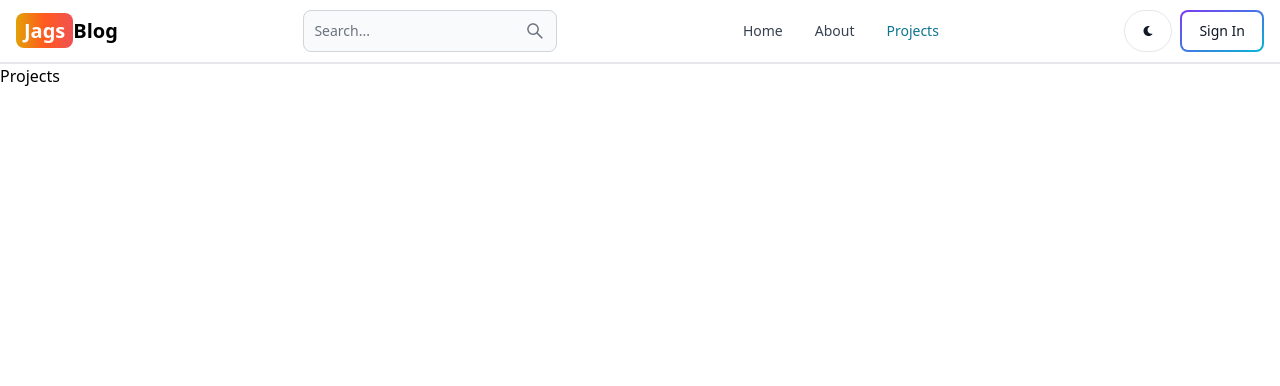
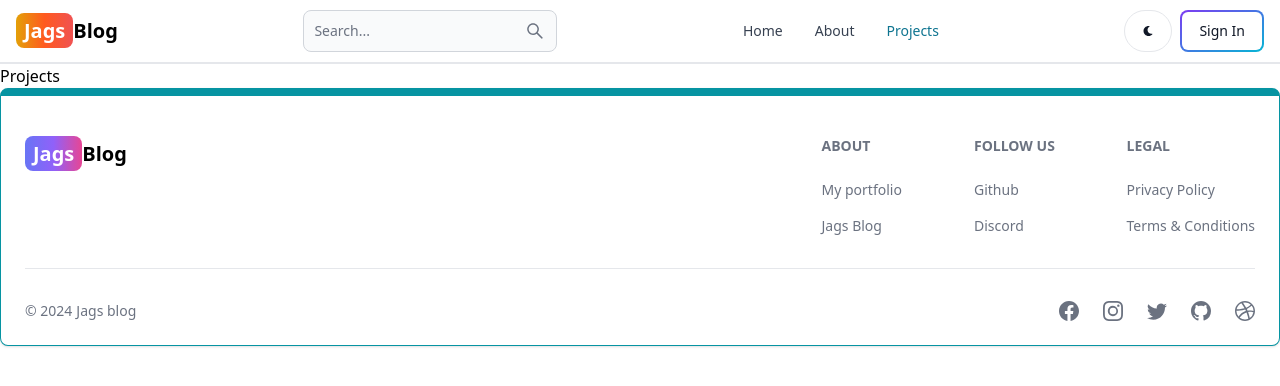
Before and after one commit to Jagrit787/MERN-Blog, a React (Vite) app in the folder client/: page /projects in a window 1280 px wide. Shown: the top 386 px of the page. Built offline with nearby package versions, Linux system fonts and the light colour scheme.

Commit message:
create and add footer component

```diff
--- a/client/src/App.jsx
+++ b/client/src/App.jsx
@@ -6,6 +6,7 @@
 import Dashboard from './pages/Dashboard'
 import Projects from './pages/Projects'
 import Header from './components/Header'
+import Footer from './components/Footer'
 
 export default function App() {
   return (
@@ -19,9 +20,8 @@
         <Route path='/sign-in' element ={<SignIn />} />
         <Route path='/dashboard' element ={<Dashboard />} />
         <Route path='/projects' element ={<Projects />} />
-
-
       </Routes>
+      <Footer />
     </BrowserRouter>
   )
 }
--- /dev/null
+++ b/client/src/components/Footer.jsx
@@ -0,0 +1,81 @@
+import { Footer } from 'flowbite-react';
+import { Link } from 'react-router-dom';
+import { BsFacebook, BsInstagram, BsTwitter, BsGithub, BsDribbble } from 'react-icons/bs';
+export default function FooterCom() {
+  return (
+    <Footer container className='border border-t-8 border-teal-500'>
+      <div className='w-full max-w-7xl mx-auto'>
+        <div className='grid w-full justify-between sm:flex md:grid-cols-1'>
+          <div className='mt-5'>
+            <Link
+              to='/'
+              className='self-center whitespace-nowrap text-lg sm:text-xl font-semibold dark:text-white'
+            >
+              <span className='px-2 py-1 bg-gradient-to-r from-indigo-500 via-purple-500 to-pink-500 rounded-lg text-white'>
+                    Jags
+              </span>
+              Blog
+            </Link>
+          </div>
+          <div className='grid grid-cols-2 gap-8 mt-4 sm:grid-cols-3 sm:gap-6'>
+            <div>
+              <Footer.Title title='About' />
+              <Footer.LinkGroup col>
+                <Footer.Link
+                  href='https://www.myportfolio.com'
+                  target='_blank'
+                  rel='noopener noreferrer'
+                >
+                  My portfolio
+                </Footer.Link>
+                <Footer.Link
+                  href='/about'
+                  target='_blank'
+                  rel='noopener noreferrer'
+                >
+                  Jags Blog
+                </Footer.Link>
+              </Footer.LinkGroup>
+            </div>
+            <div>
+              <Footer.Title title='Follow us' />
+              <Footer.LinkGroup col>
+                <Footer.Link
+                  href='https://www.github.com/Jagrit787'
+                  target='_blank'
+                  rel='noopener noreferrer'
+                >
+                  Github
+                </Footer.Link>
+                <Footer.Link href='#'>Discord</Footer.Link>
+              </Footer.LinkGroup>
+            </div>
+            <div>
+              <Footer.Title title='Legal' />
+              <Footer.LinkGroup col>
+                <Footer.Link href='#'>Privacy Policy</Footer.Link>
+                <Footer.Link href='#'>Terms &amp; Conditions</Footer.Link>
+              </Footer.LinkGroup>
+            </div>
+          </div>
+        </div>
+        <Footer.Divider />
+        <div className='w-full sm:flex sm:items-center sm:justify-between'>
+          <Footer.Copyright
+            href='#'
+            by="Jags blog"
+            year={new Date().getFullYear()}
+          />
+          <div className="flex gap-6 sm:mt-0 mt-4 sm:justify-center">
+            <Footer.Icon href='#' icon={BsFacebook}/>
+            <Footer.Icon href='#' icon={BsInstagram}/>
+            <Footer.Icon href='#' icon={BsTwitter}/>
+            <Footer.Icon href='https://github.com/Jagrit787' icon={BsGithub}/>
+            <Footer.Icon href='#' icon={BsDribbble}/>
+
+          </div>
+        </div>
+      </div>
+    </Footer>
+  );
+}
```
